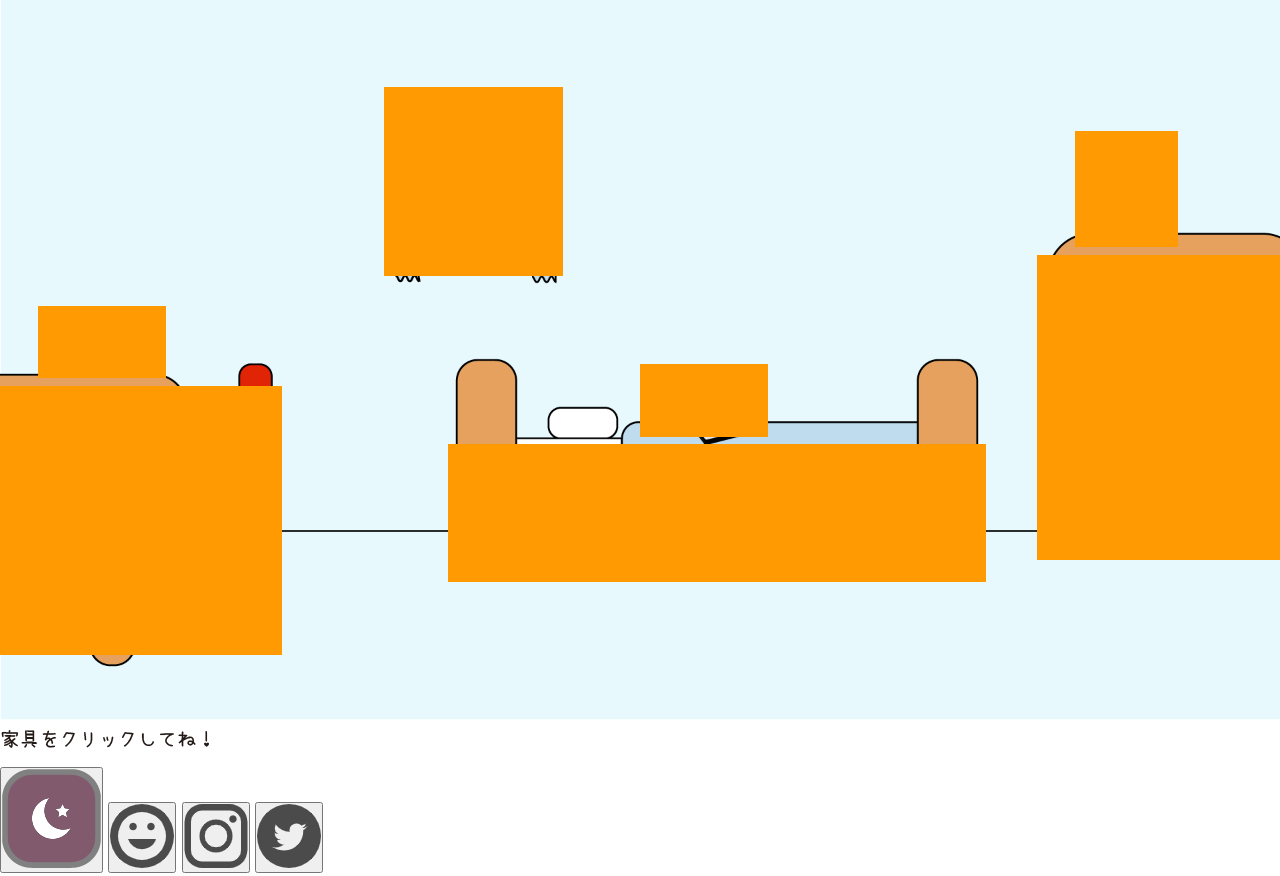
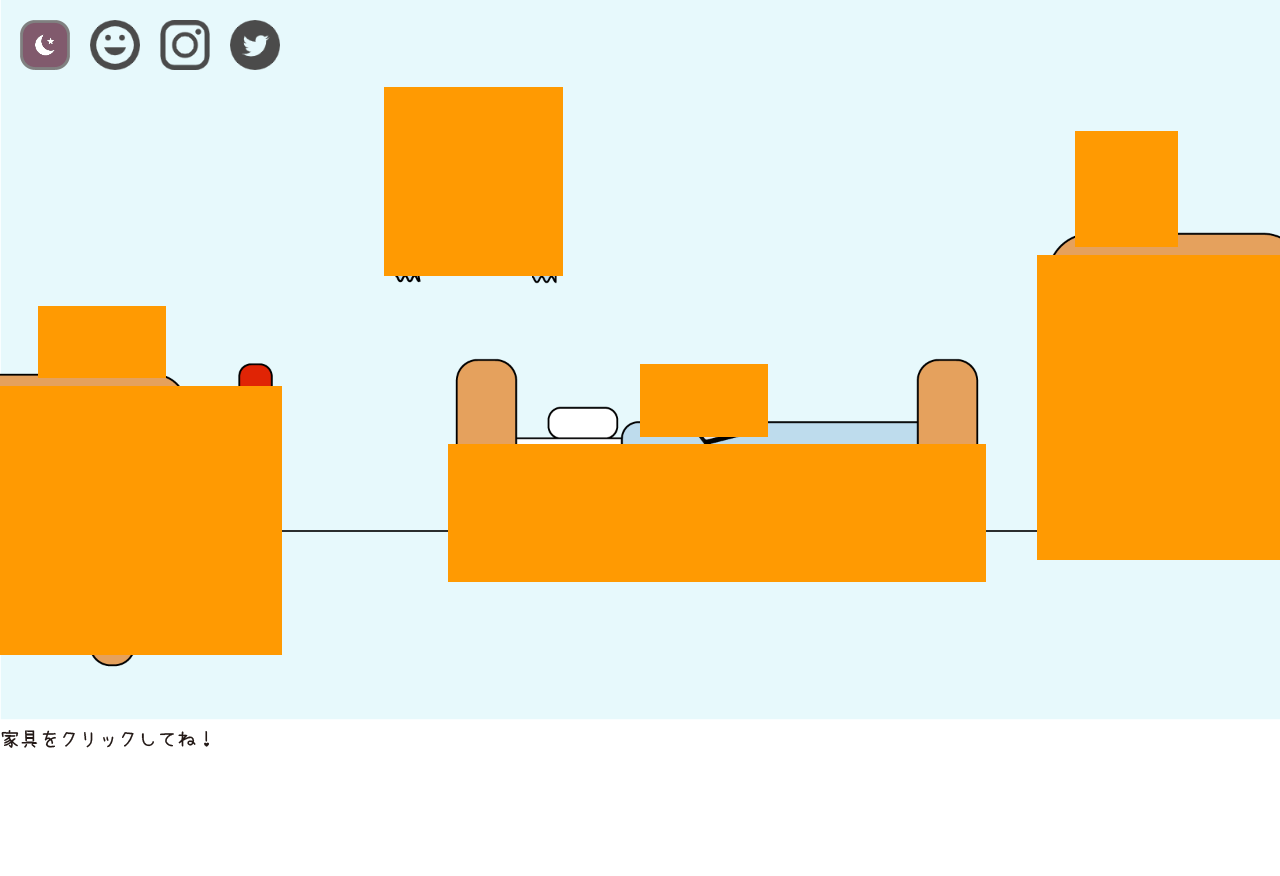
Before and after one commit to KUAD-XtechDesign/website2022-rea2525, a plain HTML site: page index.html in a window 1280 px wide. Shown: the top 876 px of the page. After the commit the page ends 800 px from the top, so only its background shows below. Drawn offline with nearby package versions, Linux system fonts and the light colour scheme.

Commit message:
index.htmlのボタン位置の変更

```diff
--- a/css/style.css
+++ b/css/style.css
@@ -421,3 +421,22 @@ profileページ
   font-size: 30px;
   font-weight: bold;
 }
+
+
+/* 左上のボタンセット */
+.btn_set{
+  position: absolute;
+  top: 10px;
+  left: 10px;
+  display: flex;
+}
+
+.btn_set a{
+  display: block;
+  width: 50px;
+  margin: 10px;
+}
+
+.btn_set a:hover{
+  opacity: 1;
+}
--- a/index.html
+++ b/index.html
@@ -14,9 +14,8 @@
     <link rel="stylesheet" href="./css/style.css">
 </head>
 <body>
-<body>
   <div class="img_container">
-    <img usemap="#sample" src="images/web_hiru.png" alt="Image" width="100%" height="100%"/>
+    <img src="images/web_hiru.png" alt="Image" width="100%" height="100%"/>
     <p class="item" style="width: 14%;height: 26%;top: 12%;left: 30%;" data-txt="アイテム１"></p>
     <p class="item" style="width: 42%;height: 19%;top: 61%;left: 35%;" data-txt="アイテム２"></p>
     <p class="item" style="width: 10%;height: 10%;top: 50%;left: 50%;" data-txt="アイテム３"></p>
@@ -25,13 +24,15 @@
     <p class="item" style="width: 23%;height: 42%;top: 35%;left: 81%;" data-txt="アイテム６"></p>
     <p class="item" style="width: 8%;height: 16%;top: 18%;left: 84%;" data-txt="アイテム７"></p>
     <div class="item_txt"></div>
+
+    <div class="btn_set">
+      <a href="./yoru.html"><img src="images/yoru_icon.png"></a>
+      <a href="./profile.html"><img src="images/hiru_smail.png"></a>
+      <a href="https://www.instagram.com/s.rea2525/?hl=ja" target="_blank"><img src="images/hiru_instagram.png"></a>
+      <a href="https://twitter.com/I_like_amaimon" target="_blank"><img src="images/hiru_Twitter.png"></a>
+    </div>
 </div>
 <img src="images/hiru_moji.png">
-<div>
-    <button onclick="location.href='./yoru.html'"><img src="images/yoru_icon.png"></button>
-    <button onclick="location.href='./profile.html'"><img src="images/hiru_smail.png"></button>
-    <button onclick="location.href='https://www.instagram.com/s.rea2525/?hl=ja'"target="_blank"><img src="images/hiru_instagram.png"></button>
-    <button onclick="location.href='https://twitter.com/I_like_amaimon'"target="_blank"><img src="images/hiru_Twitter.png"></button>
-  </div>
+
 </body>
 </html>
```
